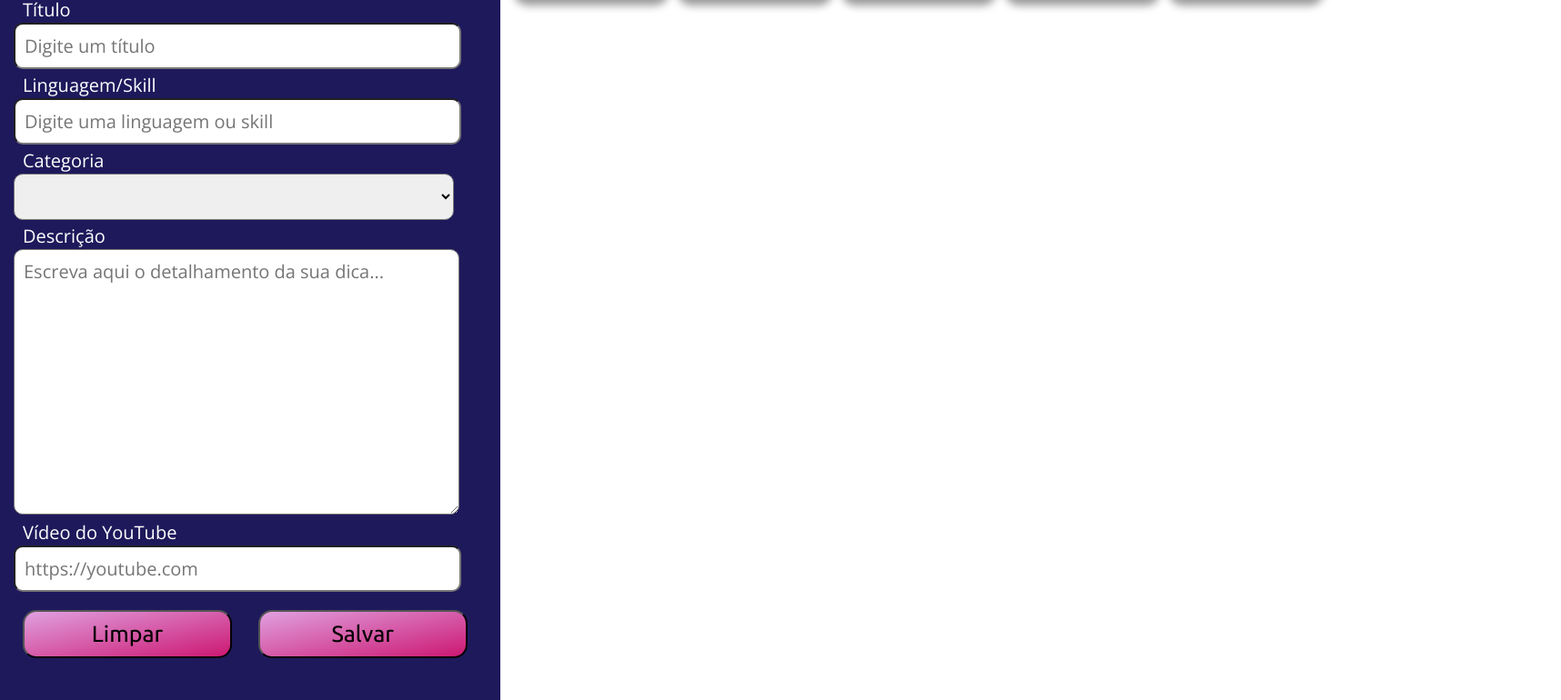
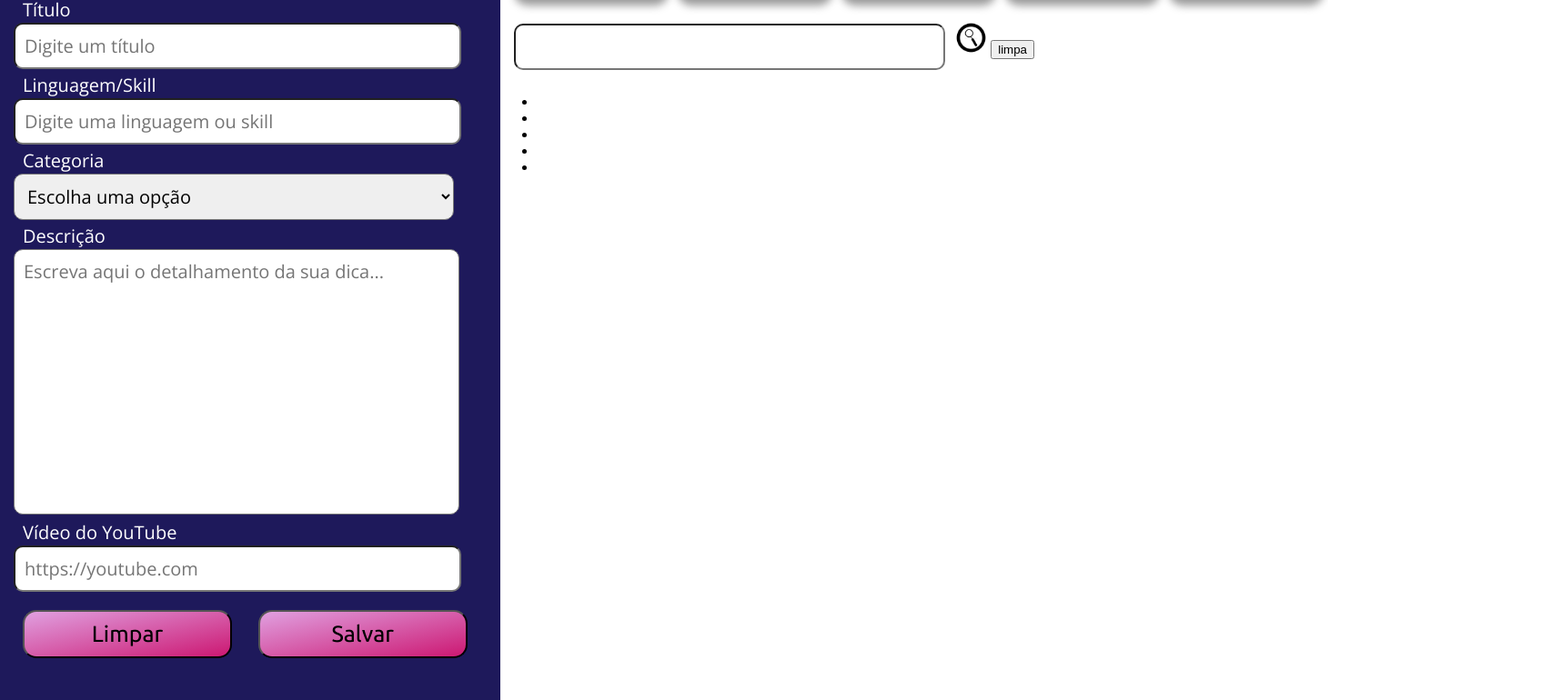
Before and after one commit to Ronisank/projetoweb, a plain HTML site: page index.html in a window 1280 px wide. Shown: the part 197-967 px from the top of the page at 91% size, 1716 px wide, since content can reach past the window. Drawn offline with nearby package versions, Linux system fonts and the light colour scheme.

Commit message:
atualizando-projeto

```diff
--- /dev/null
+++ b/app.js
@@ -0,0 +1 @@
+console.log('testando')
--- a/index.html
+++ b/index.html
@@ -30,7 +30,7 @@
 
                     <label for="input-categoria">Categoria</label><br>
                     <select name="selecao" id="input-categoria" required>
-                        <option value="" data-default disabled selected></option>
+                        <option value="" data-default disabled selected>Escolha uma opção</option>
                         <option value="FrontEnd">FrontEnd</option>
                         <option value="BackEnd">BackEnd</option>
                         <option value="FullStack">FullStack</option>
@@ -44,7 +44,7 @@
                     <label for="input-video">Vídeo do YouTube</label><br>
                     <input type="text" name="texto-form" id="input-video" placeholder="https://youtube.com" minlength="8" maxlength="64"><br>
 
-                    <button id="btn-limpa">Limpar</button>
+                    <button type="reset" id="btn-limpa">Limpar</button>
                     <button id="btn-salva">Salvar</button>
                 </form>
         </section>
@@ -66,11 +66,20 @@
                     <p>Soft-Skill</p>
                 </div>
             </div>
-<section id="secaoPesquisa">
+        <section id="secaoPesquisa">
              <input type="text" name="busca" id="input-busca">
-             <button id="btn-pesquisa">pesquisa</button>
-             <button id="btn-apaga">limpa</button>
-</section>
+             <button id="btn-pesquisa"><img class="lupa" src="./imagens/lupa-icone.jpg" alt="lupa"></button>
+             <button type="reset" id="btn-apaga">limpa</button>
+        </section>
+        <section id="lista-dicas">
+            <ul>
+                <li id="dicasUm"></li>
+                <li id="dicasT"></li>
+                <li id="dicasQ"></li>
+                <li id="dicasC"></li>
+                <li id="dicasD"></li>
+            </ul>
+        </section>
 
 
     </main>
--- a/styles.css
+++ b/styles.css
@@ -7,9 +7,9 @@ body {
 }
 main {
     max-width: 100vw;
-    display: flex;
-    justify-content: space-around;
-    flex-wrap: nowrap;
+    /* display: flex; */
+    /* justify-content: space-around; */
+    /* flex-wrap: nowrap;     */
 
 }
 #sec-formulario{
@@ -81,11 +81,14 @@ input, select, textarea, label {
     font-size: 20px;
     font-family: 'Open Sans', sans-serif;
 }
+textarea {
+    resize: none;
+}
 
 #input-categoria {
     width: 88%;
 }
-button {
+#btn-limpa, #btn-salva {
     background-image: linear-gradient(to top left, rgb(204, 24, 114), rgb(224, 160, 224));
     font-family: 'ubuntu', sans-serif;
     font-size: 25px;
@@ -97,6 +100,8 @@ button {
     padding: 10px;
     row-gap: 25px;
 
+
+
 }
 
 #cards {
@@ -106,8 +111,6 @@ button {
     flex-direction: row;
     justify-content: space-evenly;
     margin-left: 10px;
-
-
 
 }
 .conteudo {
@@ -135,11 +138,27 @@ p{
 }
 
 #secaoPesquisa {
-    margin: 0px;
+    font-family: 'Lucida Sans', 'Lucida Sans Regular', 'Lucida Grande', 'Lucida Sans Unicode', Geneva, Verdana, sans-serif;
 
 
 }
 #input-busca {
-    font-family: 'Lucida Sans', 'Lucida Sans Regular', 'Lucida Grande', 'Lucida Sans Unicode', Geneva, Verdana, sans-serif;
+    width: 450px;
 
 }
+
+#id-pesquisa {
+    width: 30px;
+    font-size: 10px;
+}
+#btn-pesquisa {
+    width: 40px;
+    height: 40px;
+    border-radius: 100px;
+    background: transparent;
+    border: none;
+}
+.lupa{
+    max-width: 35px;
+    max-height: 35px;
+}
```
Also changed, not shown: imagens/lupa-icone.jpg (added).
